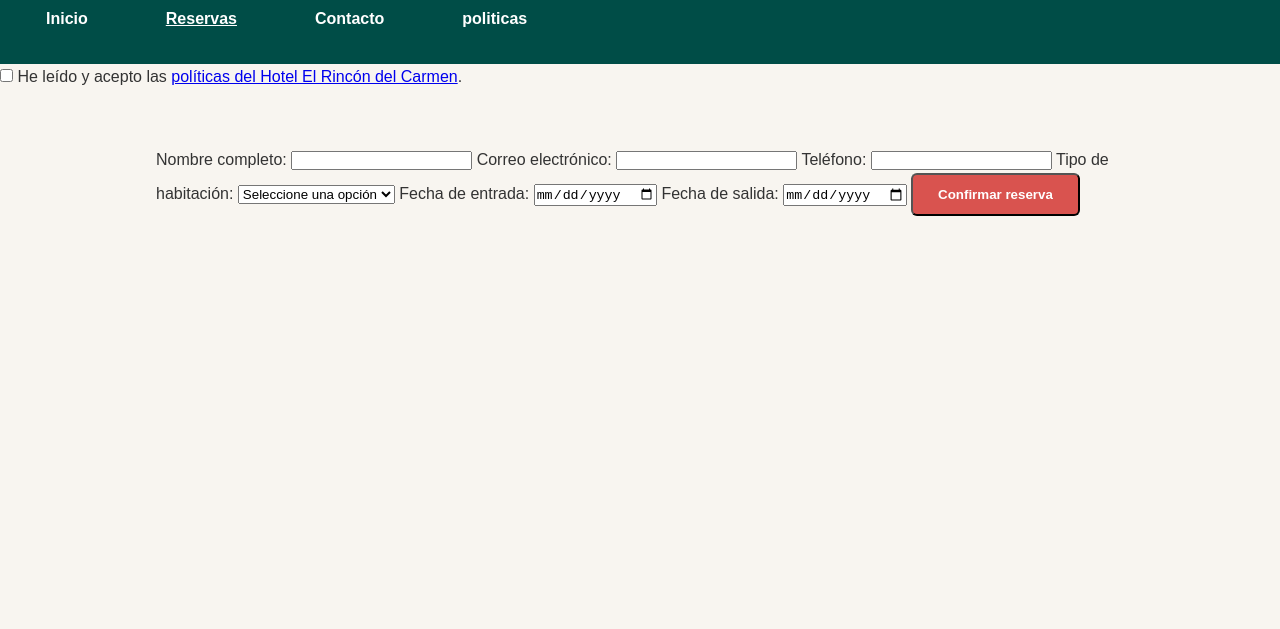
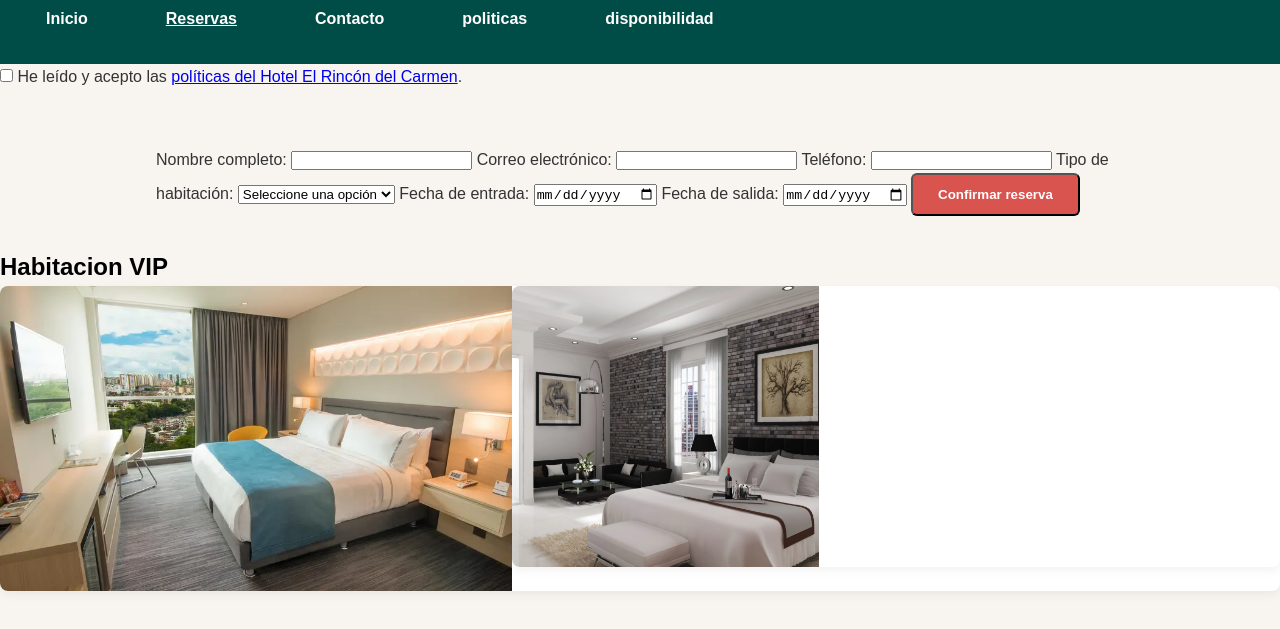
Before and after one commit to Sergio2204A/Proyecto_JavaScript_AbrilSergio, a plain HTML site: page reservar.html in a window 1280 px wide. Shown: the part 77-706 px from the top of the page. Drawn offline with Linux system fonts and the light colour scheme.

Commit message:
feat: :zap: imagenes
se agrego unas imagenes

```diff
--- a/reservar.html
+++ b/reservar.html
@@ -17,6 +17,7 @@
         <a href="reservas.html" class="active">Reservas</a>
         <a href="contacto.html">Contacto</a>
         <a href="politicas.html">politicas</a>
+        <a href="admin.html">disponibilidad</a>
       </nav>
     </header>
 
@@ -26,6 +27,7 @@
     He leído y acepto las
     <a href="politicas.html" target="_blank">políticas del Hotel El Rincón del Carmen</a>.
   </label>
+
   <br><br>
 
 
@@ -58,7 +60,15 @@
     </form>
 
     <div id="mensajeExito" class="mensaje"></div>
+    <div id="mensajeError" class="mensaje error"></div>
+  </div>
   </main>
+  <h2>Habitacion VIP </h2>
+  <div class="habitacion-card">
+    <img src="images/habitacion2.webp" alt="Habitación estándar">
+
+    <div class="habitacion-card">
+      <img src="images/habitacion1.webp" alt="Habitación estándar">
 
   <script src="js/reservas.js"></script>
   <script src="js/autenticacion.js"></script>
```
Also changed, not shown: contacto.html (+1 -0 lines), login.html (added), 2 other files.
